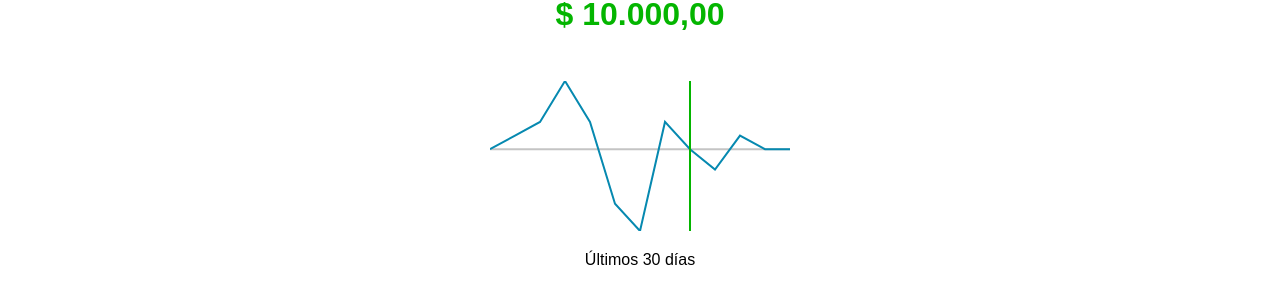
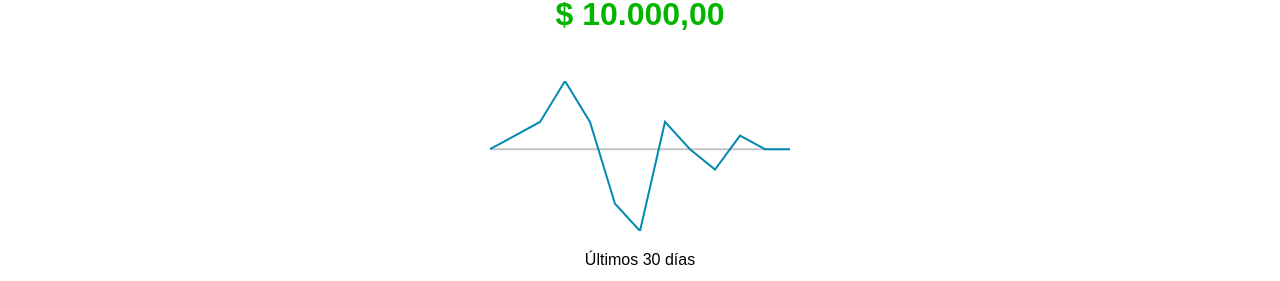
Before and after one commit to luisAriza/cashflow, a Vue app: page / in a window 1280 px wide. Shown: the part 216-497 px from the top of the page. Built offline with nearby package versions, Linux system fonts and the light colour scheme.

Commit message:
Interacción con el gráfico

```diff
--- a/src/components/Resume/Graphic.vue
+++ b/src/components/Resume/Graphic.vue
@@ -1,6 +1,11 @@
 <template>
 	<div>
-		<svg viewbox="0.0 300 200">
+		<svg
+			@touchstart="tap"
+			@touchmove="tap"
+			@touchend="untap"
+			viewbox="0.0 300 150"
+		>
 			<line
 				stroke="#c4c4c4"
 				stroke-width="2"
@@ -16,12 +21,13 @@
 				:points="points"
 			/>
 			<line
+				v-show="showPointer"
 				stroke="#04b500"
 				stroke-width="2"
-				x1="200"
+				:x1="pointer"
 				y1="0"
-				x2="200"
-				y2="150"
+				:x2="pointer"
+				y2="200"
 			/>
 		</svg>
 		<p>Últimos 30 días</p>
@@ -29,7 +35,7 @@
 </template>
 
 <script setup lang="ts">
-	import { defineProps, toRefs, computed } from "vue";
+	import { defineProps, toRefs, computed, ref } from "vue";
 
 	const props = defineProps({
 		amounts: {
@@ -55,11 +61,25 @@
 		return amounts.value.reduce((points, amount, index): string => {
 			const x = (300 / total) * (index + 1);
 			const y = amountToPixels(amount);
-			console.log(y);
 
 			return `${points} ${x},${y}`;
 		}, `0, 68.19`);
 	});
+
+	const showPointer = ref(false);
+	const pointer = ref(0);
+
+	const tap = ({ target, touches }) => {
+		showPointer.value = true;
+		const elementWidth = target.getBoundingClientRect().width;
+		const elementX = target.getBoundingClientRect().x;
+		const touchX = touches[0].clientX;
+
+		pointer.value = ((touchX - elementX) * 300) / elementWidth;
+	};
+	const untap = ({ target, touches }) => {
+		showPointer.value = false;
+	};
 </script>
 
 <style scoped lang="scss">
```
